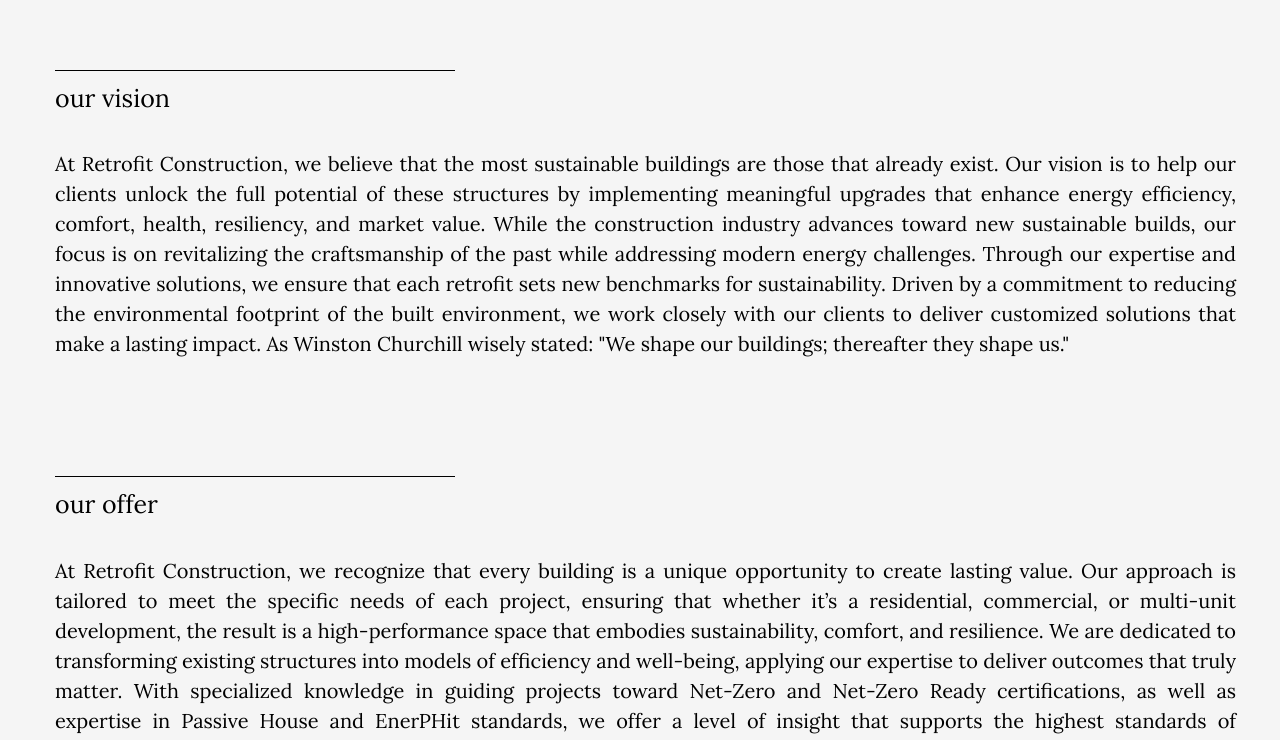
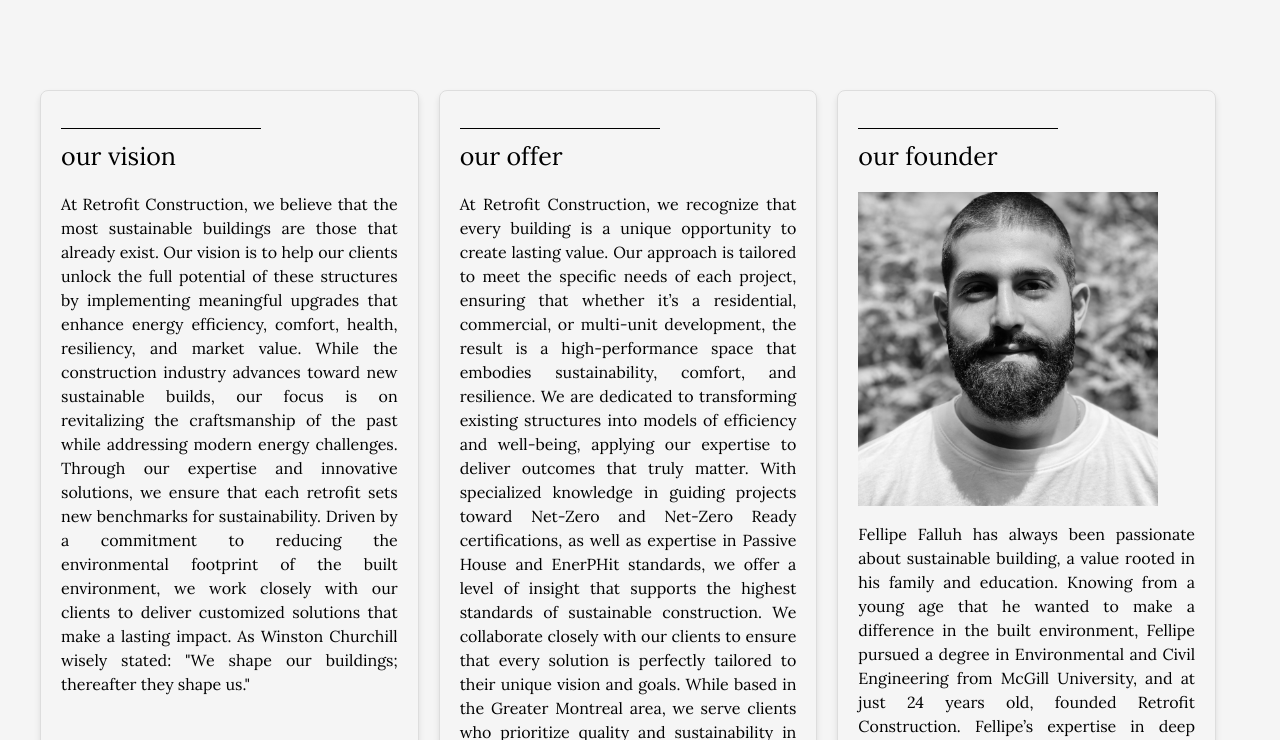
Before and after one commit to eduardofalluh/retrofitconstruction, a website: page dist/aboutpage.html in a window 1280 px wide. Shown: the part 212-952 px from the top of the page. Drawn offline with Linux system fonts and the light colour scheme.

Commit message:
Making final changes

```diff
--- a/dist/aboutpage.html
+++ b/dist/aboutpage.html
@@ -64,25 +64,23 @@
 
     <main style="display: none;">
         <h1 class="main-title">about</h1>
-        <h1 class="about slide-in">our vision</h1>
-        <div class="about-div slide-in">
-            <p class="about-text"> At Retrofit Construction, we believe that the most sustainable buildings are those that already exist. Our vision is to help our clients unlock the full potential of these structures by implementing meaningful upgrades that enhance energy efficiency, comfort, health, resiliency, and market value.
-                While the construction industry advances toward new sustainable builds, our focus is on revitalizing the craftsmanship of the past while addressing modern energy challenges. Through our expertise and innovative solutions, we ensure that each retrofit sets new benchmarks for sustainability.
-                Driven by a commitment to reducing the environmental footprint of the built environment, we work closely with our clients to deliver customized solutions that make a lasting impact. As Winston Churchill wisely stated: "We shape our buildings; thereafter they shape us."
-                </p>
-        </div>
-        <h1 class="about slide-in">our offer</h1>
-        <div class="about-div slide-in">
-            <p class="about-text"> At Retrofit Construction, we recognize that every building is a unique opportunity to create lasting value. Our approach is tailored to meet the specific needs of each project, ensuring that whether it’s a residential, commercial, or multi-unit development, the result is a high-performance space that embodies sustainability, comfort, and resilience.
-                We are dedicated to transforming existing structures into models of efficiency and well-being, applying our expertise to deliver outcomes that truly matter. With specialized knowledge in guiding projects toward Net-Zero and Net-Zero Ready certifications, as well as expertise in Passive House and EnerPHit standards, we offer a level of insight that supports the highest standards of sustainable construction.
-                We collaborate closely with our clients to ensure that every solution is perfectly tailored to their unique vision and goals. While based in the Greater Montreal area, we serve clients who prioritize quality and sustainability in their projects. Our commitment is to deliver results that not only meet but exceed expectations, contributing to a built environment that supports a sustainable future.
-                </p>
-        </div>
-        <h1 class="about slide-in-2">our founder</h1>
-        <div class="about-div slide-in-2">
-            <div class="founder-content">
+        <div class="about-sections">
+            <div class="about-section">
+                <h1 class="about">our vision</h1>
+                <p>At Retrofit Construction, we believe that the most sustainable buildings are those that already exist. Our vision is to help our clients unlock the full potential of these structures by implementing meaningful upgrades that enhance energy efficiency, comfort, health, resiliency, and market value.
+                    While the construction industry advances toward new sustainable builds, our focus is on revitalizing the craftsmanship of the past while addressing modern energy challenges. Through our expertise and innovative solutions, we ensure that each retrofit sets new benchmarks for sustainability.
+                    Driven by a commitment to reducing the environmental footprint of the built environment, we work closely with our clients to deliver customized solutions that make a lasting impact. As Winston Churchill wisely stated: "We shape our buildings; thereafter they shape us."</p>
+            </div>
+            <div class="about-section">
+                <h1 class="about">our offer</h1>
+                <p>At Retrofit Construction, we recognize that every building is a unique opportunity to create lasting value. Our approach is tailored to meet the specific needs of each project, ensuring that whether it’s a residential, commercial, or multi-unit development, the result is a high-performance space that embodies sustainability, comfort, and resilience.
+                    We are dedicated to transforming existing structures into models of efficiency and well-being, applying our expertise to deliver outcomes that truly matter. With specialized knowledge in guiding projects toward Net-Zero and Net-Zero Ready certifications, as well as expertise in Passive House and EnerPHit standards, we offer a level of insight that supports the highest standards of sustainable construction.
+                    We collaborate closely with our clients to ensure that every solution is perfectly tailored to their unique vision and goals. While based in the Greater Montreal area, we serve clients who prioritize quality and sustainability in their projects. Our commitment is to deliver results that not only meet but exceed expectations, contributing to a built environment that supports a sustainable future.   </p>
+            </div>
+            <div class="about-section">
+                <h1 class="about">our founder</h1>
                 <img class="image-about" src="./img/about-img.png" alt="Image 1">
-                <p class="about-text"> Fellipe Falluh has always been passionate about sustainable building, a value rooted in his family and education. Knowing from a young age that he wanted to make a difference in the built environment, Fellipe pursued a degree in Environmental and Civil Engineering from McGill University, and at just 24 years old, founded Retrofit Construction.
+                <p>Fellipe Falluh has always been passionate about sustainable building, a value rooted in his family and education. Knowing from a young age that he wanted to make a difference in the built environment, Fellipe pursued a degree in Environmental and Civil Engineering from McGill University, and at just 24 years old, founded Retrofit Construction.
                     Fellipe’s expertise in deep energy retrofits is complemented by his commitment to industry education and content creation, believing that true change comes from collective efforts. His vision is to drive the industry toward a more sustainable future, where every building maximizes its potential for efficiency and comfort.
                     As Vice President of the board at Bâtiment Passif Québec, Fellipe plays a key role in advancing Passive House principles across the province. Co-founder of the podcast Au-Delà des Murs, he engages with professionals in high-performance construction to foster dialogue and innovation. As an Energy Efficiency Trailblazer for Efficiency Canada, his story inspires others to embrace energy efficiency, extending his impact beyond individual projects to the broader community.
                 </p>
--- a/dist/css/aboutpage.css
+++ b/dist/css/aboutpage.css
@@ -281,7 +281,6 @@
     font-size: 25px;
 	line-height: 1.5;
     font-family: 'Lora', serif;
-    margin-left: 35px;
     /* margin-top: 60px; */
   }
 
@@ -298,7 +297,7 @@
 .image-about {
     width: 300px;
     height: auto; /* Adjust height as needed or use 'auto' to maintain aspect ratio */
-    margin-left: 35px;
+    text-align: center;
 }
 
 .image-service{
@@ -329,7 +328,7 @@
   top: 0;
   left: 0;
   height: 1px;
-  width: 400px;
+  width: 200px;
   background-color: black;
 }
 
@@ -604,7 +603,6 @@
 @media (max-width: 768px) {
   .image-about{
     display: block;
-            margin-left: 36px;
             margin-right: auto;
             width: 93%;
             margin-bottom: 80px;
@@ -667,3 +665,36 @@
       right: 55px;
   }
 }
+
+
+@media (max-width: 768px) {
+  .about-sections {
+      display: flex; /* Enable flexbox */
+      flex-direction: column; /* Stack sections vertically */
+      gap: 40px; /* Increase spacing between sections */
+      align-items: center; /* Center the sections horizontally */
+      justify-content: center; /* Center the sections vertically (if container has height) */
+      width: 100%; /* Ensure the container takes full width */
+      margin: 0 auto; /* Center the container horizontally */
+      padding: 20px; /* Add padding for spacing */
+  }
+}
+
+.about-sections {
+  display: flex; /* Enable flexbox */
+  justify-content: space-between; /* Add space between sections */
+  gap: 20px; /* Add space between sections */
+  max-width: 1200px; /* Set a maximum width */
+  margin: 0 auto; /* Center the container */
+  padding: 20px; /* Add padding around the container */
+  text-align: justify;
+}
+
+.about-section {
+  flex: 1; /* Make all sections equal width */
+  min-width: 300px; /* Ensure sections don't shrink too much */
+  padding: 20px;
+  border: 1px solid #ddd;
+  border-radius: 8px;
+  box-shadow: 0 4px 6px rgba(0, 0, 0, 0.1);
+}
```
Also changed, not shown: dist/css/style.css (+3 -13 lines).
